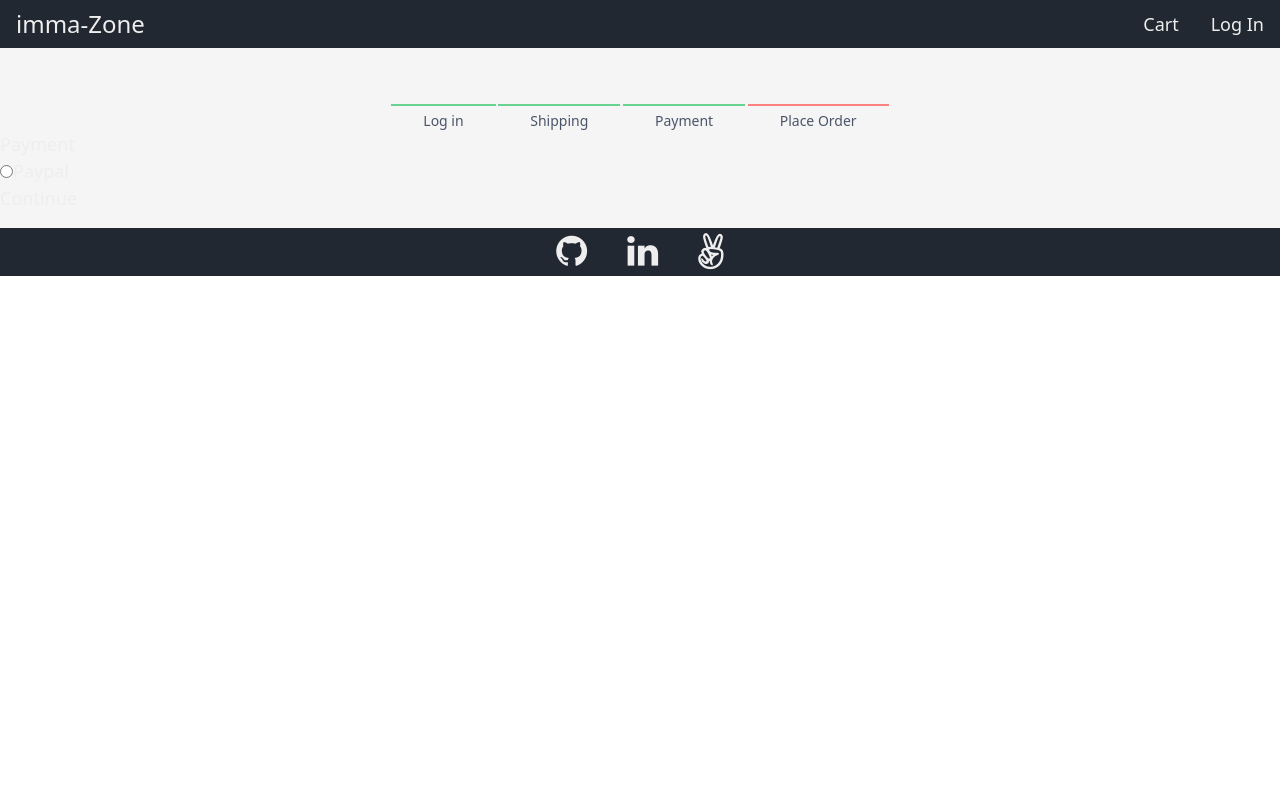
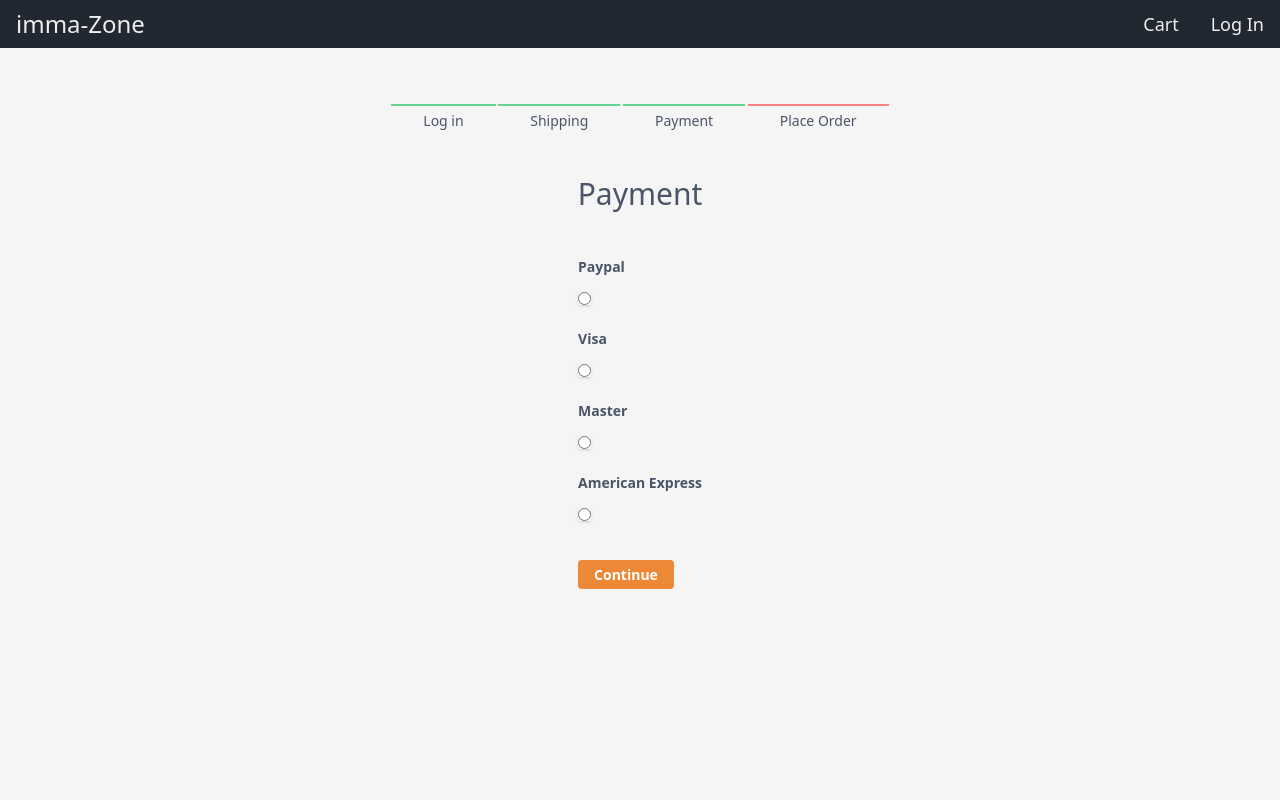
Before and after one commit to aromjhee/e-commerce-frontend-only, a React (Create React App) app: page /payment in a window 1280 px wide. Shown: the top 800 px of the page. Built offline with nearby package versions, Linux system fonts and the light colour scheme.

Commit message:
wip Payment component

```diff
--- a/src/App.js
+++ b/src/App.js
@@ -11,7 +11,7 @@ import LoginScreen from './components/LogInScreen';
 import RegisterScreen from './components/RegisterScreen';
 import CRUDProduct from './components/CRUDProduct';
 import ShippingAddress from './components/ShippingAddress';
-import PaymentScreen from './components/PaymentScreen';
+import Payment from './components/Payment';
 import PlaceOrderScreen from './components/PlaceOrderScreen';
 import ProfileScreen from './components/ProfileScreen';
 
@@ -25,7 +25,7 @@ const App = () => {
           <Route path='/products' component={CRUDProduct}></Route>
           <Route path="/profile" component={ProfileScreen} />
           <Route path='/shipping' component={ShippingAddress}></Route>
-          <Route path='/payment' component={PaymentScreen}></Route>
+          <Route path='/payment' component={Payment}></Route>
           <Route path='/place-order' component={PlaceOrderScreen}></Route>
           <Route path="/log-in" component={LoginScreen} />
           {/* <Route
--- /dev/null
+++ b/src/components/Payment.js
@@ -0,0 +1,74 @@
+import React, { useState } from 'react';
+import { useDispatch } from 'react-redux';
+import { savePayment } from '../actions/cartActions';
+import CheckoutSteps from './CheckoutSteps';
+
+const Payment = props => {
+  const [paymentMethod, setPaymentMethod] = useState('');
+
+  const dispatch = useDispatch();
+
+  const submitHandler = e => {
+    e.preventDefault();
+    dispatch(savePayment({paymentMethod}));
+    props.history.push('place-order')
+  }
+
+  return (
+    <>
+      <CheckoutSteps step1 step2 step3 />
+      <div className='h-screen flex flex-col content-center items-center'>
+        <h2 className='text-3xl text-gray-700 my-10'>Payment</h2>
+        <form onSubmit={submitHandler}>
+          <div className='mb-4'>
+            <label className='block text-gray-700 text-sm font-bold mb-2' htmlFor='paymentMethod'>Paypal</label>
+            <input
+              class="shadow border rounded py-2 px-3 focus:outline-none focus:shadow-outline"
+              type='radio'
+              name='paymentMethod'
+              id='paymentMethod'
+              value='paypal'
+              onChange={e => setPaymentMethod(e.target.value)} />
+          </div>
+          <div className='mb-4'>
+            <label className='block text-gray-700 text-sm font-bold mb-2' htmlFor='paymentMethod'>Visa</label>
+            <input
+              class="shadow border rounded py-2 px-3 focus:outline-none focus:shadow-outline"
+              type='radio'
+              name='paymentMethod'
+              id='paymentMethod'
+              value='visa'
+              onChange={e => setPaymentMethod(e.target.value)} />
+          </div>
+          <div className='mb-4'>
+            <label className='block text-gray-700 text-sm font-bold mb-2' htmlFor='paymentMethod'>Master</label>
+            <input
+              class="shadow border rounded py-2 px-3 focus:outline-none focus:shadow-outline"
+              type='radio'
+              name='paymentMethod'
+              id='paymentMethod'
+              value='master'
+              onChange={e => setPaymentMethod(e.target.value)} />
+          </div>
+          <div className='mb-4'>
+            <label className='block text-gray-700 text-sm font-bold mb-2' htmlFor='paymentMethod'>American Express</label>
+            <input
+              class="shadow border rounded py-2 px-3 focus:outline-none focus:shadow-outline"
+              type='radio'
+              name='paymentMethod'
+              id='paymentMethod'
+              value='american express'
+              onChange={e => setPaymentMethod(e.target.value)} />
+          </div>
+          <div className='mb-4'>
+            <button
+              type='submit'
+              className='text-white bg-orange-500 p-4 py-1 text-sm rounded mt-4 font-semibold'>Continue</button>
+          </div>
+        </form>
+      </div>
+    </>
+  )
+}
+
+export default Payment;
--- a/src/components/PaymentScreen.js
+++ /dev/null
@@ -1,49 +0,0 @@
-import React, { useState } from 'react';
-import { useDispatch } from 'react-redux';
-import { savePayment } from '../actions/cartActions';
-import CheckoutSteps from './CheckoutSteps';
-
-const PaymentScreen = props => {
-  const [paymentMethod, setPaymentMethod] = useState('');
-
-  const dispatch = useDispatch();
-
-  const submitHandler = e => {
-    e.preventDefault();
-    dispatch(savePayment({paymentMethod}));
-    props.history.push('place-order')
-  }
-
-  return (
-    <>
-      <CheckoutSteps step1 step2 step3 />
-      <div className='form'>
-        <form onSubmit={submitHandler}>
-          <ul className='form-container'>
-            <li>
-              <h2>Payment</h2>
-            </li>
-            <li>
-              <div>
-                <input
-                  type='radio'
-                  name='paymentMethod'
-                  id='paymentMethod'
-                  value='paypal'
-                  onChange={e => setPaymentMethod(e.target.value)} />
-                <label htmlFor='paymentMethod'>Paypal</label>
-              </div>
-            </li>
-            <li>
-              <button
-                type='submit'
-                className='button primary full-width'>Continue</button>
-            </li>
-          </ul>
-        </form>
-      </div>
-    </>
-  )
-}
-
-export default PaymentScreen;
--- a/src/components/ShippingAddress.js
+++ b/src/components/ShippingAddress.js
@@ -23,7 +23,6 @@ const ShippingAddress = props => {
       <div className='h-screen flex flex-col content-center items-center'>
         <h2 className='text-3xl text-gray-700 my-10'>Shipping</h2>
         <form onSubmit={submitHandler}>
-          <div className='form-container'>
           <div className='mb-4'>
             <label className='block text-gray-700 text-sm font-bold mb-2' htmlFor='address'>Address</label>
             <input
@@ -69,7 +68,6 @@ const ShippingAddress = props => {
               type='submit'
               className='text-white bg-orange-500 p-4 py-1 text-sm rounded mt-4 font-semibold'>Continue</button>
           </div>
-          </div>
         </form>
       </div>
     </>
```
Lines whose indentation alone changed are shown as unchanged.
